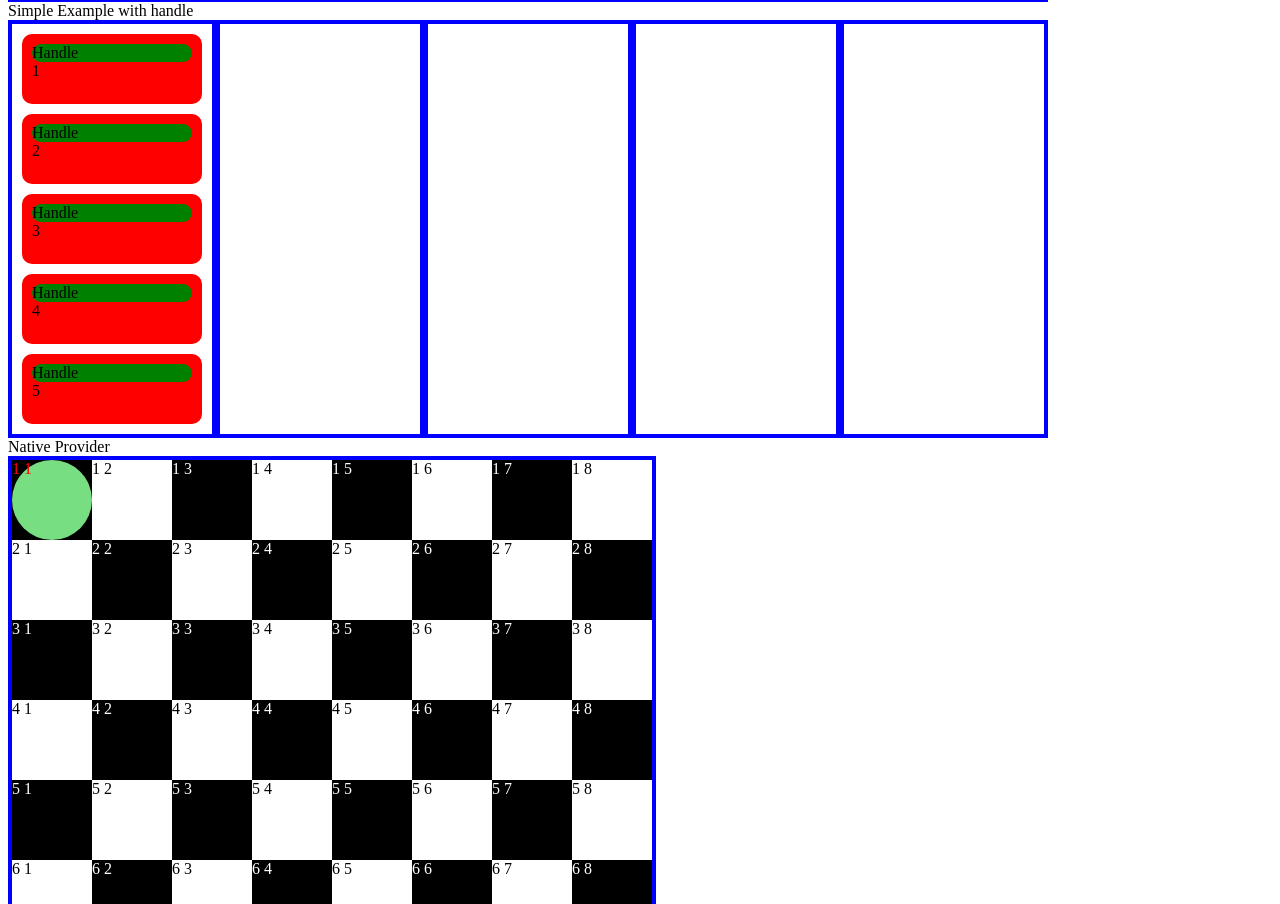
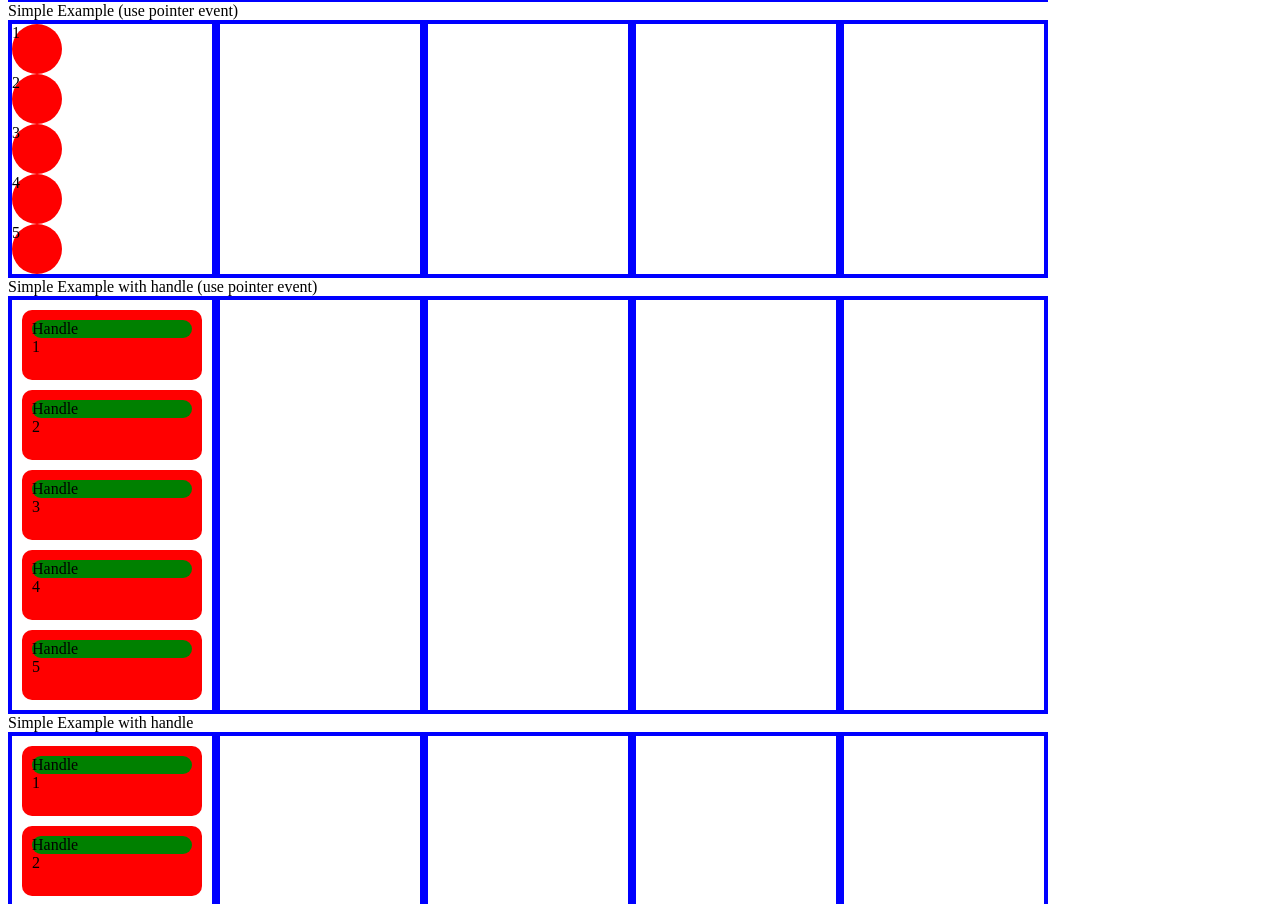
Before and after one commit to mmis1000/vue-dnd, a Vue app: page / in a window 1280 px wide. Shown: the part 282-1186 px from the top of the page. Built offline with nearby package versions, Linux system fonts and the light colour scheme.

Commit message:
Update example

```diff
--- a/src/App.vue
+++ b/src/App.vue
@@ -1,19 +1,22 @@
 <script setup lang="ts">
 import ExampleSimple from './components/ExampleSimple.vue';
 import ExampleHandle from './components/ExampleHandle.vue';
-import BoardNative from './components/BoardNative.vue';
-import BoardPointerEvent from './components/BoardPointerEvent.vue';
+import Board from './components/Board.vue';
 </script>
 
 <template>
   <div>Simple Example</div>
   <ExampleSimple />
+  <div>Simple Example (use pointer event)</div>
+  <ExampleSimple :usePointerEvent="true"/>
+  <div>Simple Example with handle (use pointer event)</div>
+  <ExampleHandle/>
   <div>Simple Example with handle</div>
-  <ExampleHandle />
+  <ExampleHandle :usePointerEvent="true" />
   <div>Native Provider</div>
-  <BoardNative />
+  <Board />
   <div>Pointer Event Provider</div>
-  <BoardPointerEvent />
+  <Board :usePointerEvent="true"/>
 </template>
 
 <style scoped>
--- a/src/components/BoardPointerEvent.vue
+++ b/src/components/Board.vue
@@ -2,8 +2,18 @@
 import { ref } from 'vue';
 import MyDrag from './MyDrag.vue';
 import MyDrop from './MyDrop.vue';
+import { useHtmlProvider } from '../packages/vue-dnd/use-html-provider';
 import { usePointerEventProvider } from '../packages/vue-dnd/use-pointer-event-provider';
-usePointerEventProvider()
+
+const props = defineProps({
+  usePointerEvent: Boolean
+})
+
+if (props.usePointerEvent) {
+  usePointerEventProvider()
+} else {
+  useHtmlProvider()
+}
 
 let all = 8
 let current = ref<[number, number]>([1, 1])
--- a/src/components/BoardNative.vue
+++ /dev/null
@@ -1,31 +0,0 @@
-<script setup lang="ts">
-import { ref } from 'vue';
-import MyDrag from './MyDrag.vue';
-import MyDrop from './MyDrop.vue';
-import { useHtmlProvider } from '../packages/vue-dnd/use-html-provider';
-useHtmlProvider()
-
-let all = 8
-let current = ref<[number, number]>([1, 1])
-</script>
-
-<template>
-  <div class="wrap">
-    <div class="row" v-for="i of all" :key="i">
-      <MyDrop class="drop" :dark="(i + j) % 2 === 0" v-for="j of all" :index="[i, j]" :key="j" @drop="current = [i, j]">
-        <MyDrag v-if="current[0] === i && current[1] === j" :dark="(i + j) % 2 === 1" :index="current">{{i}} {{j}}</MyDrag>
-        <span v-else>{{i}} {{j}}</span>
-      </MyDrop>
-    </div>
-  </div>
-</template>
-
-<style scoped>
-.wrap {
-  display: inline-block;
-  border: 4px solid blue;
-}
-.row {
-  display: flex;
-}
-</style>
--- a/src/components/ExampleHandle.vue
+++ b/src/components/ExampleHandle.vue
@@ -2,6 +2,7 @@
 import { defineComponent, PropType, reactive, computed } from "vue";
 import { useDraggableWithHandle, useDroppable } from "../packages/vue-dnd";
 import { useHtmlProvider } from "../packages/vue-dnd/use-html-provider";
+import { usePointerEventProvider } from '../packages/vue-dnd/use-pointer-event-provider';
 
 type Message = [currentBucket: number, id: number];
 
@@ -66,8 +67,18 @@ const Bucket = defineComponent({
 });
 
 export default {
-  setup() {
-    useHtmlProvider();
+  props: {
+    usePointerEvent: {
+      type: Boolean,
+      default: false
+    }
+  },
+  setup (props) {
+    if (props.usePointerEvent) {
+      usePointerEventProvider()
+    } else {
+      useHtmlProvider()
+    }
 
     const buckets = reactive(new Array(5).fill(null).map(() => [] as number[]));
     buckets[0].push(1, 2, 3, 4, 5);
--- a/src/components/ExampleSimple.vue
+++ b/src/components/ExampleSimple.vue
@@ -2,6 +2,7 @@
 import { defineComponent, PropType, reactive, computed} from 'vue';
 import { useDraggable, useDroppable } from '../packages/vue-dnd';
 import { useHtmlProvider } from '../packages/vue-dnd/use-html-provider';
+import { usePointerEventProvider } from '../packages/vue-dnd/use-pointer-event-provider';
 
 type Message = [currentBucket: number, id: number]
 
@@ -52,8 +53,18 @@ const Bucket = defineComponent({
 })
 
 export default {
-  setup () {
-    useHtmlProvider()
+  props: {
+    usePointerEvent: {
+      type: Boolean,
+      default: false
+    }
+  },
+  setup (props) {
+    if (props.usePointerEvent) {
+      usePointerEventProvider()
+    } else {
+      useHtmlProvider()
+    }
 
     const buckets = reactive(new Array(5).fill(null).map(() => [] as number[]))
     buckets[0].push(1, 2, 3, 4, 5)
```
